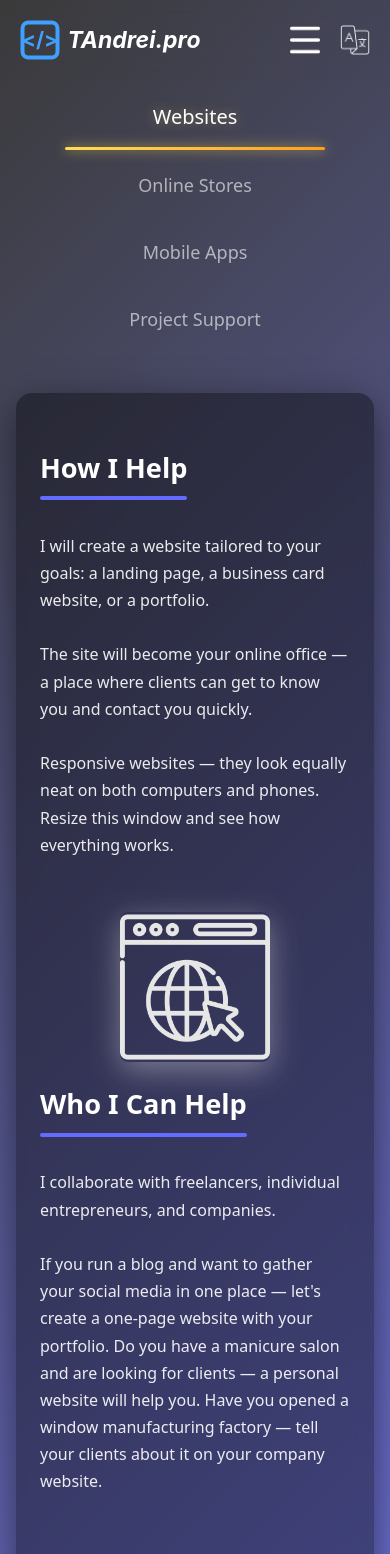
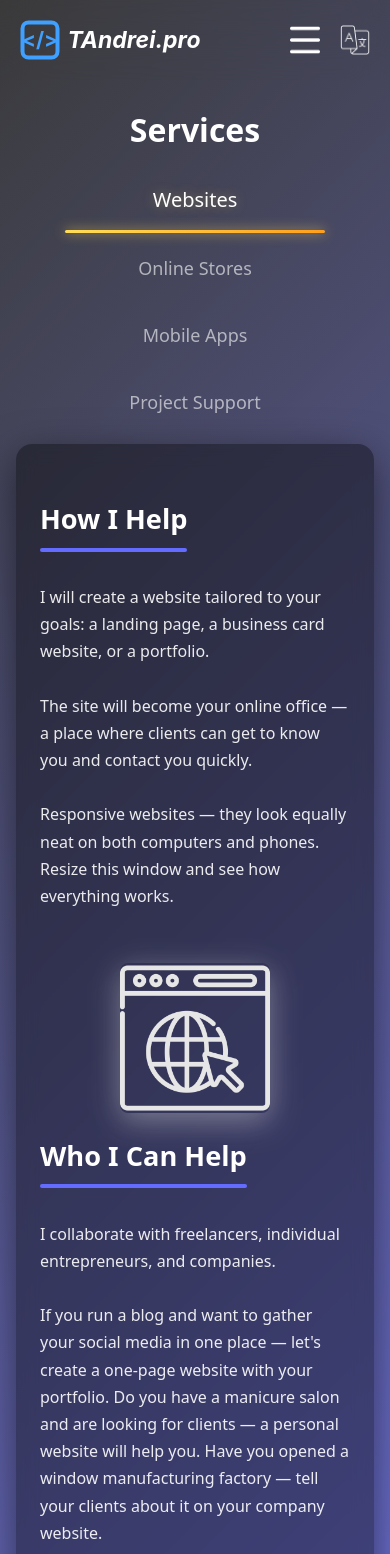
Before and after one commit to TAndrei17/tandreipro-page, a React (Vite) app: page /services in a window 390 px wide. Shown: the top 1554 px of the page. Built offline with nearby package versions, Linux system fonts and the light colour scheme.

Commit message:
refactor: update styles clean code

```diff
--- a/src/components/services/SectionStyle.css
+++ b/src/components/services/SectionStyle.css
@@ -1,9 +1,3 @@
-.service-section {
-	padding: 2em;
-	display: flex;
-	justify-content: center;
-}
-
 .service-article {
 	max-width: 900px;
 	background: rgba(0, 0, 0, 0.4);
@@ -81,9 +75,6 @@
 }
 
 @media (max-width: 768px) {
-	.service-section {
-		padding: 3em 1em;
-	}
 	.service-article {
 		padding: 2em 1.5em;
 	}
--- a/src/components/services/ServiceSection.tsx
+++ b/src/components/services/ServiceSection.tsx
@@ -18,7 +18,6 @@ const ServiceSection = ({
 	}
 
 	return (
-		<section className={'service-section'}>
 		<article className={'service-article'}>
 			{service.article?.help && service.article?.help.length > 0 ? (
 				<h2 className={'service-header-2'}>{t('services.helpTitle')}</h2>
@@ -53,7 +52,6 @@ const ServiceSection = ({
 			)}
 			<p className={'service-info'}>{service.article?.me}</p>
 		</article>
-		</section>
 	);
 };
 
--- a/src/pages/AboutMePage.tsx
+++ b/src/pages/AboutMePage.tsx
@@ -5,6 +5,7 @@ import getTechStackIcons from '@constants/getTechStackIcons';
 import { useSiteHeaderHeight } from '@context/SettingsContext';
 import { useEffect } from 'react';
 import { useTranslation } from 'react-i18next';
+import './styles/CommonStyles.css';
 
 const AboutMePage = () => {
 	const { t, i18n } = useTranslation();
@@ -18,9 +19,13 @@ const AboutMePage = () => {
 	}, [t, language]);
 
 	return (
-		<div style={{ paddingTop: siteHeaderHeight + 10 }}>
+		<div style={{ paddingTop: siteHeaderHeight }}>
 			<main>
-				<section className={'service-section'}>
+				<section className={'page-header'}>
+					<h1>{t('appHeader.aboutMe')}</h1>
+				</section>
+
+				<section className={'page-section'}>
 					<article className={'service-article'}>
 						{personalDataList.map((item) => {
 							if (item.title === t('personal.summaryTitle')) {
--- a/src/pages/ContactPage.tsx
+++ b/src/pages/ContactPage.tsx
@@ -21,9 +21,13 @@ const ContactPage = () => {
 	}, [t, language]);
 
 	return (
-		<div style={{ paddingTop: siteHeaderHeight + 10 }}>
+		<div style={{ paddingTop: siteHeaderHeight }}>
 			<main>
-				<section className={'service-section'}>
+				<section className="page-header">
+					<h1>{t('appHeader.contact')}</h1>
+				</section>
+
+				<section className={'page-section'}>
 					<div className={'service-article'}>
 						<p className={'contact-intro'}>{t('contact.contactIntro')}</p>
 
--- a/src/pages/ServicesPage.tsx
+++ b/src/pages/ServicesPage.tsx
@@ -20,15 +20,21 @@ const ServicesPage = () => {
 	}, [t, language]);
 
 	return (
-		<div style={{ paddingTop: siteHeaderHeight + (isMobile ? 10 : 5) }}>
+		<div style={{ paddingTop: siteHeaderHeight + (isMobile ? 5 : 0) }}>
+			<main>
+				<section className={'page-header'}>
+					<h1>{t('appHeader.services')}</h1>
+				</section>
+
 				<ServicesList bookmark={activeServiceBookmark} setBookmark={setActiveServiceBookmark} />
 
-			<main>
+				<section className={'page-section'}>
 					{services.map((service) => {
 						return (
 							<ServiceSection key={service.id} service={service} bookmark={activeServiceBookmark} />
 						);
 					})}
+				</section>
 			</main>
 		</div>
 	);
--- /dev/null
+++ b/src/pages/styles/CommonStyles.css
@@ -0,0 +1,25 @@
+.page-section {
+	padding: 1em 0 3em;
+	display: flex;
+	justify-content: center;
+}
+
+.page-header {
+	text-align: center;
+}
+
+.page-header h1 {
+	font-size: 2.5rem;
+	font-weight: bold;
+}
+
+@media (max-width: 768px) {
+	.page-section {
+		padding: 1em 1em 3em;
+	}
+
+	.page-header h1 {
+		font-size: 2rem;
+		font-weight: 600;
+	}
+}
```
Lines whose indentation alone changed are shown as unchanged.
